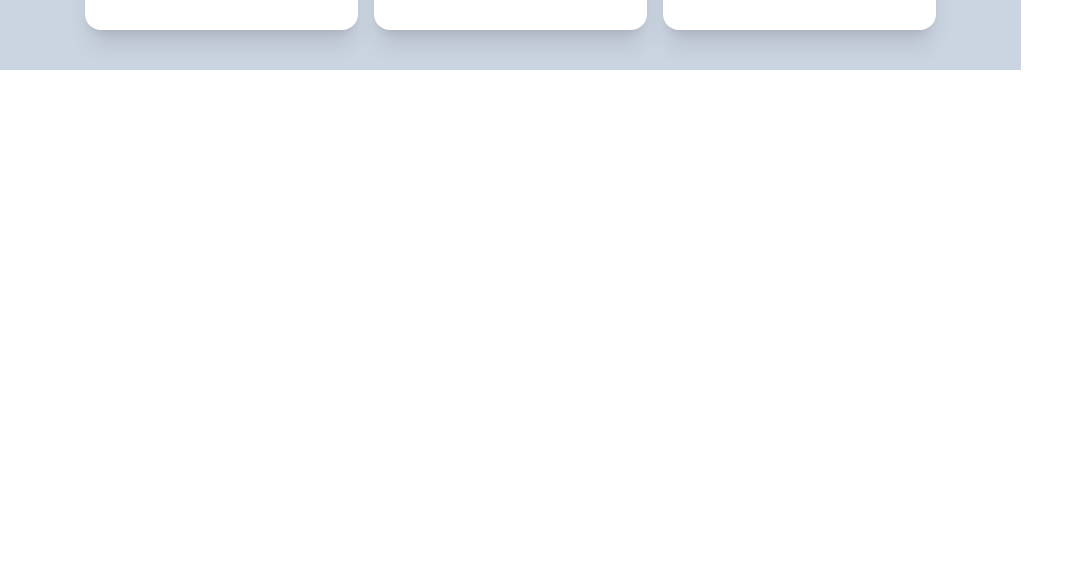
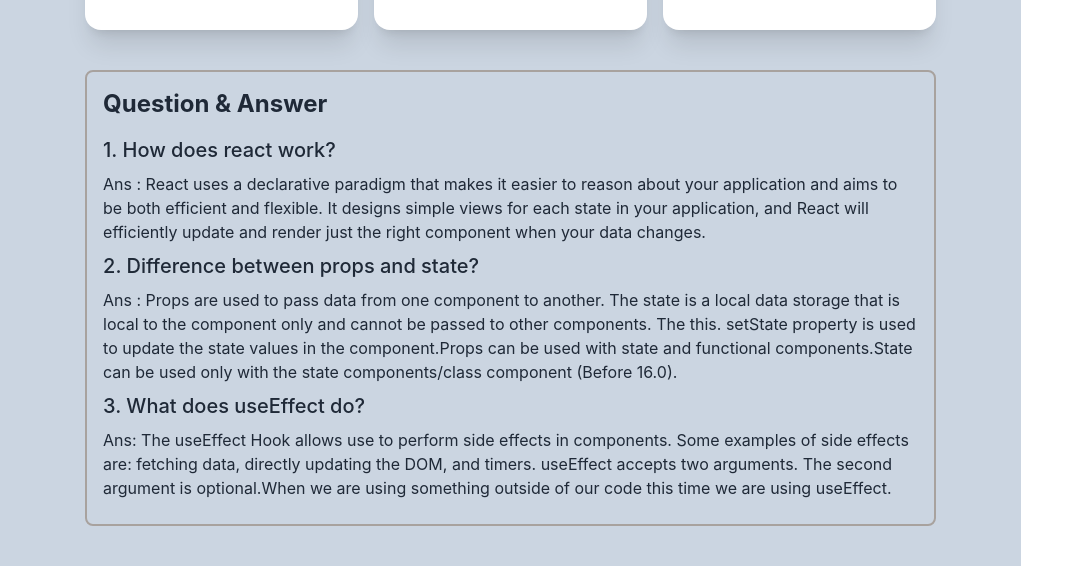
Before and after one commit to Faridhosen4563/sports-club, a React (Create React App) app: page / in a window 1280 px wide. Shown: the part 1838-2404 px from the top of the page, without its empty margins (0-1084 px from the left). Before the commit the page ends 1908 px from the top, so only its background shows below. Built offline with nearby package versions, Linux system fonts and the light colour scheme.

Commit message:
add question and answer

```diff
--- a/src/components/Club/Club.js
+++ b/src/components/Club/Club.js
@@ -1,5 +1,6 @@
 import React, { useEffect, useState } from 'react';
 import Head from '../Header/Head';
+import QuestionAns from '../QuestionAns/QuestionAns';
 import Sport from '../Sport/Sport';
 
 const Club = ({ handelAddToList }) => {
@@ -12,7 +13,7 @@
     return (
         <div className='w-10/12 mx-auto'>
             <Head></Head>
-            <h2 className='mt-8 font-medium text-xl'>Select today’s sports</h2>
+            <h2 className='mt-8 font-medium text-xl'>Select today’s playing sports</h2>
             <div className='grid grid-cols-1 md:grid-cols-2 lg:grid-cols-3 gap-4 my-10'>
                 {
                     sports.map(sport => <Sport
@@ -22,6 +23,7 @@
                     ></Sport>)
                 }
             </div>
+            <QuestionAns></QuestionAns>
         </div>
     );
 };
--- /dev/null
+++ b/src/components/QuestionAns/QuestionAns.js
@@ -0,0 +1,23 @@
+import React from 'react';
+
+const QuestionAns = () => {
+    return (
+        <div className='border-2 border-stone-400 p-4 rounded-lg mb-10'>
+            <h2 className='text-2xl font-bold mb-4'>Question & Answer</h2>
+            <div className='my-2'>
+                <h2 className='text-xl font-medium mb-2'>1. How does react work?</h2>
+                <p>Ans : React uses a declarative paradigm that makes it easier to reason about your application and aims to be both efficient and flexible. It designs simple views for each state in your application, and React will efficiently update and render just the right component when your data changes.</p>
+            </div>
+            <div className='my-2'>
+                <h2 className='text-xl font-medium mb-2'>2. Difference between props and state?</h2>
+                <p>Ans : Props are used to pass data from one component to another. The state is a local data storage that is local to the component only and cannot be passed to other components. The this. setState property is used to update the state values in the component.Props can be used with state and functional components.State can be used only with the state components/class component (Before 16.0).</p>
+            </div>
+            <div className='my-2'>
+                <h2 className='text-xl font-medium mb-2'>3. What does useEffect do?</h2>
+                <p>Ans: The useEffect Hook allows use to perform side effects in components. Some examples of side effects are: fetching data, directly updating the DOM, and timers. useEffect accepts two arguments. The second argument is optional.When we are using something outside of our code this time we are using useEffect.</p>
+            </div>
+        </div>
+    );
+};
+
+export default QuestionAns;
```
Also changed, not shown: src/components/QuestionAns/QuestionAns.css (added).
